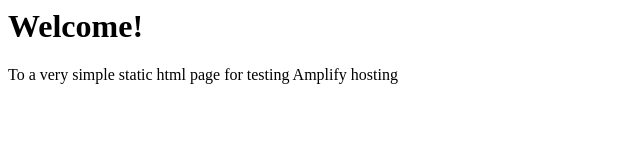
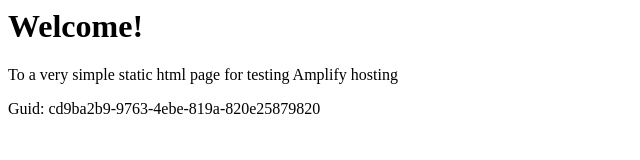
Before and after one commit to aws-aemilia-mxp/Github-PR-Commit-Integration-Test-DoNotTouch-v0-prod-eu-south-1, a website: page src/index.html in a window 1280 px wide. Shown: the whole page, without its empty margins (0-640 px from the left). Drawn offline with Linux system fonts and the light colour scheme.

Commit message:
commit from integ tests

```diff
--- a/src/index.html
+++ b/src/index.html
@@ -1,3 +1,5 @@
+
+
 <html lang="en">
 
 <head>
@@ -10,6 +12,6 @@
 <body>
     <h1>Welcome!</h1>
     <p>To a very simple static html page for testing Amplify hosting</p>
-</body>
+    <p>Guid: cd9ba2b9-9763-4ebe-819a-820e25879820</p></body>
 
 </html>
```
